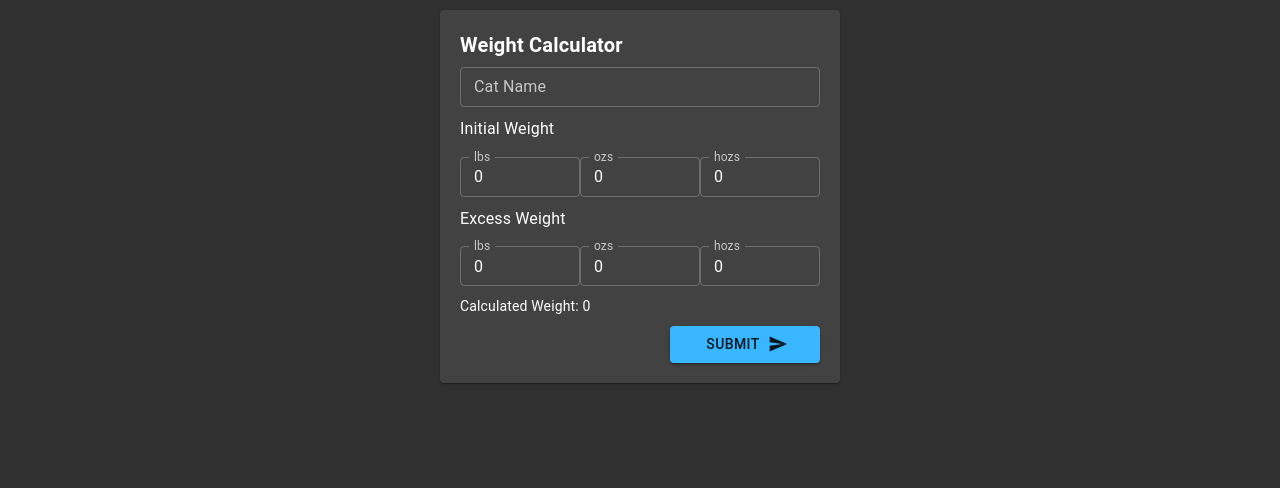
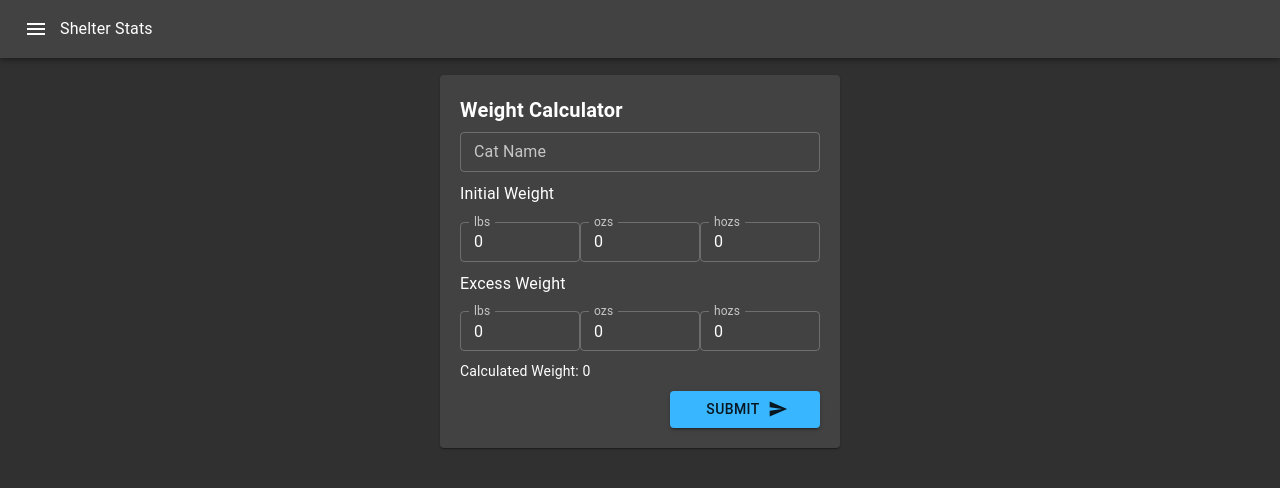
Before and after one commit to wunderlej/shelter-poc, a React (Create React App) app: page / in a window 1280 px wide. Shown: the top 488 px of the page. Built offline with nearby package versions, Linux system fonts and the light colour scheme; no server answers.

Commit message:
added navbar ui

```diff
--- a/src/App.js
+++ b/src/App.js
@@ -6,6 +6,7 @@ import { withStyles } from '@material-ui/core/styles';
 import Cats from './Cats';
 import WeightForm from './WeightForm';
 import Button from '@material-ui/core/Button';
+import AppBar from './Bar';
 
 const styles = {
   root: {
@@ -27,6 +28,7 @@ const App = (props) => {
   return (
     <ThemeProvider theme={darkTheme}>
       <CssBaseline />
+      <AppBar />
       <WeightForm />
     </ThemeProvider>
   );
--- /dev/null
+++ b/src/Bar.js
@@ -0,0 +1,118 @@
+import React from 'react';
+import clsx from 'clsx';
+import { makeStyles, useTheme } from '@material-ui/core/styles';
+import Drawer from '@material-ui/core/Drawer';
+import CssBaseline from '@material-ui/core/CssBaseline';
+import AppBar from '@material-ui/core/AppBar';
+import Toolbar from '@material-ui/core/Toolbar';
+import List from '@material-ui/core/List';
+import Typography from '@material-ui/core/Typography';
+import Divider from '@material-ui/core/Divider';
+import IconButton from '@material-ui/core/IconButton';
+import MenuIcon from '@material-ui/icons/Menu';
+import ChevronLeftIcon from '@material-ui/icons/ChevronLeft';
+import ChevronRightIcon from '@material-ui/icons/ChevronRight';
+import ListItem from '@material-ui/core/ListItem';
+import ListItemIcon from '@material-ui/core/ListItemIcon';
+import ListItemText from '@material-ui/core/ListItemText';
+import InboxIcon from '@material-ui/icons/MoveToInbox';
+import MailIcon from '@material-ui/icons/Mail';
+import { withStyles } from '@material-ui/core/styles';
+import Logo from './assets/shelter-stats.png';
+import BarChartIcon from '@material-ui/icons/BarChart';
+// import CalculatorIcon from './assets/technological.svg'
+import CalculatorIcon from './assets/education.svg'
+import TocIcon from '@material-ui/icons/Toc';
+
+
+const drawerWidth = 150;
+
+const styles = theme => ({
+
+    appBarDrawerOpen: {
+        zIndex: '10',
+        height: '58px',
+        backgroundColor: theme.palette.background.paper,
+        width: 'calc(100% - 48px)',
+        transition: theme.transitions.create('width', {
+            easing: theme.transitions.easing.sharp,
+            duration: theme.transitions.duration.enteringScreen,
+        }),
+    },
+    appBarDrawerClose: {
+        zIndex: '10',
+        height: '58px',
+        backgroundColor: theme.palette.background.paper,
+        width: 'calc(100%)',
+        transition: theme.transitions.create('width', {
+            easing: theme.transitions.easing.sharp,
+            duration: theme.transitions.duration.leavingScreen,
+        }),
+    },
+    toolbar: {
+        minHeight: '58px',
+    },
+    grow: {
+        flexGrow: 1,
+    },
+    avatar: {
+        backgroundColor: theme.palette.divider,
+    },
+    mapButton: {
+        backgroundColor: '#246C99',
+        marginRight: '20px',
+    }
+})
+
+class Bar extends React.PureComponent {
+    state = {
+        drawerOpen: false
+    }
+
+
+
+    render() {
+        const { drawerOpen } = this.state;
+        const { classes } = this.props;
+
+        return (
+            <AppBar position='fixed' className={drawerOpen ? classes.appBarDrawerOpen : classes.appBarDrawerClose}>
+                <Toolbar className={classes.toolbar}>
+                    {/* <div className={classes.grow}/> */}
+                    <IconButton aria-label="open drawer" onClick={() => this.setState({ drawerOpen: true })}
+                        edge="start" style={drawerOpen ? { display: 'none' } : {}}>
+                        <MenuIcon />
+                    </IconButton>
+                    <Typography noWrap style={{color: 'white'}}>Shelter Stats</Typography>
+                </Toolbar>
+                <Drawer anchor="left" open={drawerOpen}>
+                    <div>
+                        <IconButton onClick={() => this.setState({ drawerOpen: false })}>
+                            <ChevronLeftIcon />
+                        </IconButton>
+                    </div>
+                    <Divider />
+                    <div>
+                        <IconButton onClick={() => console.log('clicked')}>
+                            <TocIcon />
+                        </IconButton>
+                    </div>
+                    <div>
+                        <IconButton onClick={() => console.log('clicked')}>
+                            <img src={CalculatorIcon} style={{ width: '24px' }} />
+                        </IconButton>
+                    </div>
+                    <div>
+                        <IconButton onClick={() => console.log('clicked')}>
+                            <BarChartIcon />
+                        </IconButton>
+                    </div>
+                </Drawer>
+            </AppBar>
+        );
+    }
+
+
+}
+
+export default (withStyles(styles)(Bar));
--- a/src/WeightForm.js
+++ b/src/WeightForm.js
@@ -17,7 +17,8 @@ const styles = {
     formContainer: {
         margin: '10px auto',
         padding: '20px',
-        maxWidth: '400px'
+        maxWidth: '400px',
+        marginTop: '75px'
     },
     titleText: {
         fontSize: '1.25rem',
@@ -122,7 +123,7 @@ class WeightForm extends React.PureComponent {
                     </div>
                     <div className={classes.text}>Calculated Weight: {displayWeight}</div>
                     {/* <Button variant="contained" color="primary" onClick={() => this.convertWeight(pounds, ozs, halfOzs, ewPounds, ewOzs, ewHalfOzs)}>Calculate</Button> */}
-                    <Button endIcon={<SendIcon/>} variant="contained" color="primary" className={classes.submitButton}>Submit</Button>
+                    <Button endIcon={<SendIcon />} variant="contained" color="primary" className={classes.submitButton}>Submit</Button>
                 </form>
             </Card>
         );
```
Also changed, not shown: src/assets/education.svg (added), src/assets/technological.svg (added).
